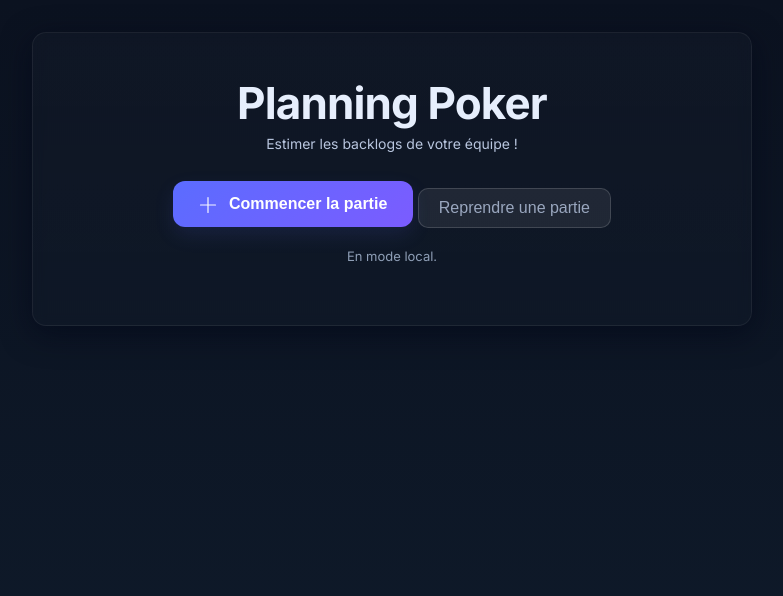
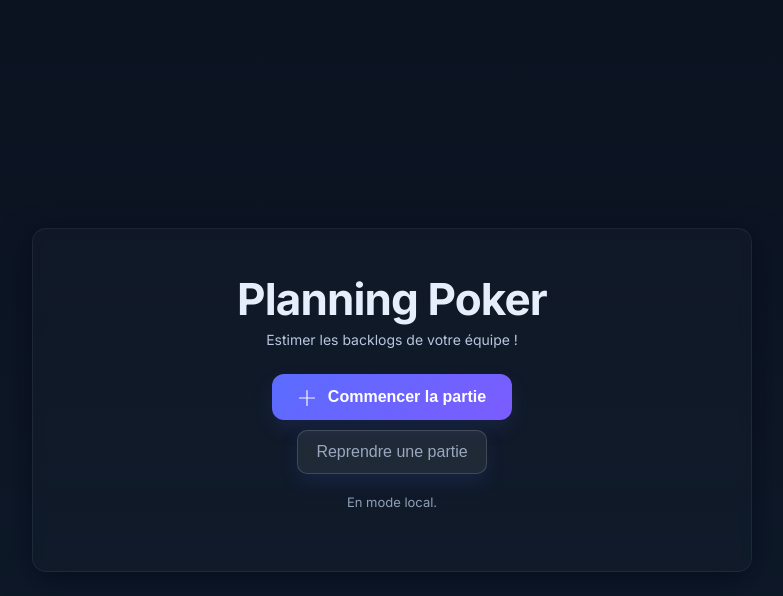
Before and after one commit to Lucas-ui/PlanningPoker, a plain HTML site: page index.html in a window 1280 px wide. Shown: the whole page, without its empty margins (248-1031 px from the left). Drawn offline with Linux system fonts and the light colour scheme.

Commit message:
Fix : CSS body

```diff
--- a/assets/css/style.css
+++ b/assets/css/style.css
@@ -32,7 +32,7 @@ body {
   display: flex;
   flex-direction: column;
   align-items: center;
-
+  justify-content: center;
   padding: 32px;
   gap: 24px;
 }
@@ -95,6 +95,14 @@ body {
   box-shadow: 0 8px 20px rgba(91, 108, 255, 0.12);
   transition: transform 0.12s ease, box-shadow 0.12s ease;
   text-decoration: none;
+}
+
+.manage-game-btn {
+  display: flex;
+  flex-direction: column;
+  justify-content: center;
+  align-items: center;
+  gap: 10px;
 }
 
 .start-btn:active {
--- a/index.html
+++ b/index.html
@@ -1,12 +1,18 @@
 <!DOCTYPE html>
 <html lang="fr">
-
   <head>
     <meta charset="utf-8" />
     <meta name="viewport" content="width=device-width,initial-scale=1" />
     <title>Planning Poker</title>
-  <link href="https://fonts.googleapis.com/css2?family=Inter:wght@300;400;600;700&display=swap" rel="stylesheet" />
-  <link rel="shortcut icon" type="image/x-icon" href="./assets/images/favicon.png" />
+    <link
+      href="https://fonts.googleapis.com/css2?family=Inter:wght@300;400;600;700&display=swap"
+      rel="stylesheet"
+    />
+    <link
+      rel="shortcut icon"
+      type="image/x-icon"
+      href="./assets/images/favicon.png"
+    />
     <link rel="stylesheet" href="./assets/css/style.css" />
   </head>
 
@@ -14,23 +20,40 @@
     <main class="center-card">
       <h1 id="app-title" class="brand">Planning Poker</h1>
       <p class="tagline">Estimer les backlogs de votre équipe !</p>
-    <button id="openModal" class="start-btn" aria-haspopup="dialog" aria-controls="setupModal">
-      <svg width="18" height="18" viewBox="0 0 24 24" fill="none" aria-hidden style="transform: translateY(1px)">
-        <path d="M12 2v20M2 12h20" stroke="rgba(255,255,255,0.95)" stroke-width="1.6" stroke-linecap="round"
-          stroke-linejoin="round" />
+      <div class="manage-game-btn">
+        <button
+          id="openModal"
+          class="start-btn"
+          aria-haspopup="dialog"
+          aria-controls="setupModal"
+        >
+          <svg
+            width="18"
+            height="18"
+            viewBox="0 0 24 24"
+            fill="none"
+            aria-hidden
+            style="transform: translateY(1px)"
+          >
+            <path
+              d="M12 2v20M2 12h20"
+              stroke="rgba(255,255,255,0.95)"
+              stroke-width="1.6"
+              stroke-linecap="round"
+              stroke-linejoin="round"
+            />
           </svg>
           Commencer la partie
         </button>
-    <button id="resumeBtn" class="start-btn btn-secondary" style="
-          margin-top: 10px;
-          padding: 10px 20px;
-          background: rgba(255, 255, 255, 0.07);
-          border: 1px solid rgba(255, 255, 255, 0.15);
-          color: var(--muted);
-          box-shadow: none;
-        " aria-haspopup="dialog" aria-controls="resumeModal">
+        <button
+          id="resumeBtn"
+          class="start-btn btn-secondary"
+          aria-haspopup="dialog"
+          aria-controls="resumeModal"
+        >
           Reprendre une partie
         </button>
+      </div>
 
       <p class="meta">En mode local.</p>
     </main>
@@ -43,9 +66,21 @@
         <form id="sessionForm">
           <fieldset>
             <label for="sessionName">Nom de la session</label>
-          <input type="text" id="sessionName" name="sessionName" placeholder="Lyon 2" required />
+            <input
+              type="text"
+              id="sessionName"
+              name="sessionName"
+              placeholder="Lyon 2"
+              required
+            />
             <label for="participants">Nombre de participants</label>
-          <input type="number" id="participants" name="participants" min="2" required />
+            <input
+              type="number"
+              id="participants"
+              name="participants"
+              min="2"
+              required
+            />
             <label for="jsonFile">Importer une User Story (en JSON)</label>
             <p id="jsonError" class="error-msg invisible"></p>
             <div class="file-field">
@@ -77,7 +112,9 @@
         </header>
         <form id="resumeForm">
           <fieldset>
-          <label for="resumeJsonFile">Importer le fichier de sauvegarde (JSON)</label>
+            <label for="resumeJsonFile"
+              >Importer le fichier de sauvegarde (JSON)</label
+            >
             <p id="resumeJsonError" class="error-msg invisible"></p>
             <div class="file-field">
               <input type="file" id="resumeJsonFile" accept=".json" required />
@@ -95,5 +132,4 @@
 
     <script src="./assets/js/main.js" type="module"></script>
   </body>
-
 </html>
```
Lines whose indentation alone changed are shown as unchanged.
